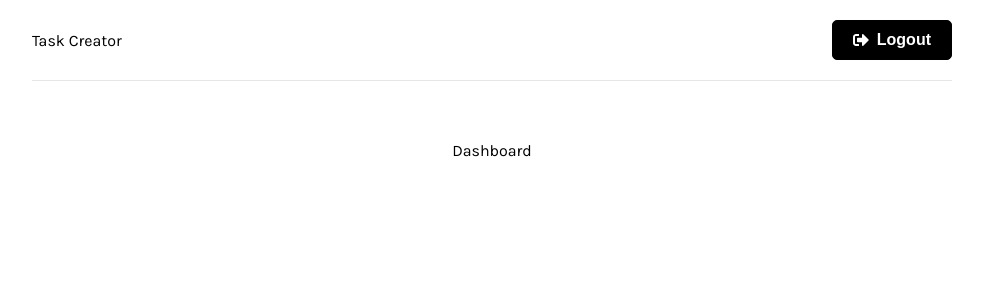
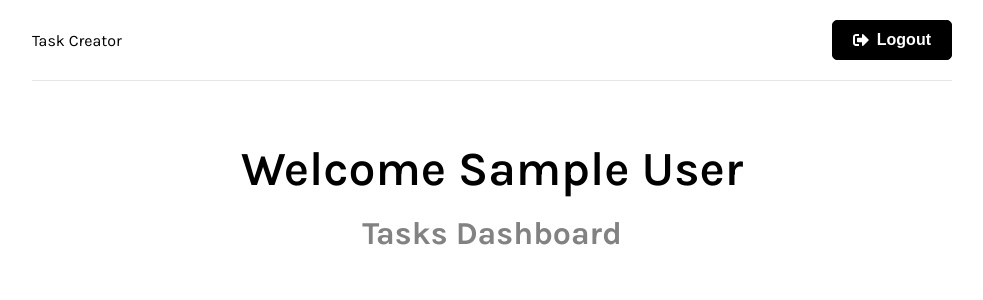
Before and after one commit to bruceblink/task-mern, a React (Create React App) app in the folder frontend/: page / in a window 1280 px wide. Shown: the top 300 px of the page, without its empty margins (148-1131 px from the left). Built offline with nearby package versions, Linux system fonts and the light colour scheme; sample sign-in values are in the browser's storage.

Commit message:
增加Task Slice

```diff
--- a/frontend/src/app/store.js
+++ b/frontend/src/app/store.js
@@ -1,8 +1,10 @@
 import { configureStore } from "@reduxjs/toolkit";
 import authReducer from "../features/auth/authSlice";
+import taskReducer from "../features/task/taskSlice";
 
 export const store = configureStore({
   reducer: {
     auth: authReducer,
+    tasks: taskReducer,
   },
 });
--- a/frontend/src/components/Dashboard.js
+++ b/frontend/src/components/Dashboard.js
@@ -10,6 +10,11 @@ const Dashboard = () => {
       navigate("/login");
     }
   }, [user, navigate]);
-  return <div>Dashboard</div>;
+  return (
+    <section className='heading'>
+      <h1>Welcome {user && user.name}</h1>
+      <p>Tasks Dashboard</p>
+    </section>
+  );
 };
 export default Dashboard;
--- /dev/null
+++ b/frontend/src/features/task/taskSlice.js
@@ -0,0 +1,19 @@
+import { createSlice, createAsyncThunk } from "@reduxjs/toolkit";
+const initialState = {
+  tasks: [],
+  isError: false,
+  isSuccess: false,
+  isLoading: false,
+  message: "",
+};
+
+export const taskSlice = createSlice({
+  name: "task",
+  initialState,
+  reducers: {
+    reset: (state) => initialState,
+  },
+});
+
+export const { reset } = taskSlice.actions;
+export default taskSlice.reducers;
```
Also changed, not shown: frontend/src/features/task/taskService.js (added).
